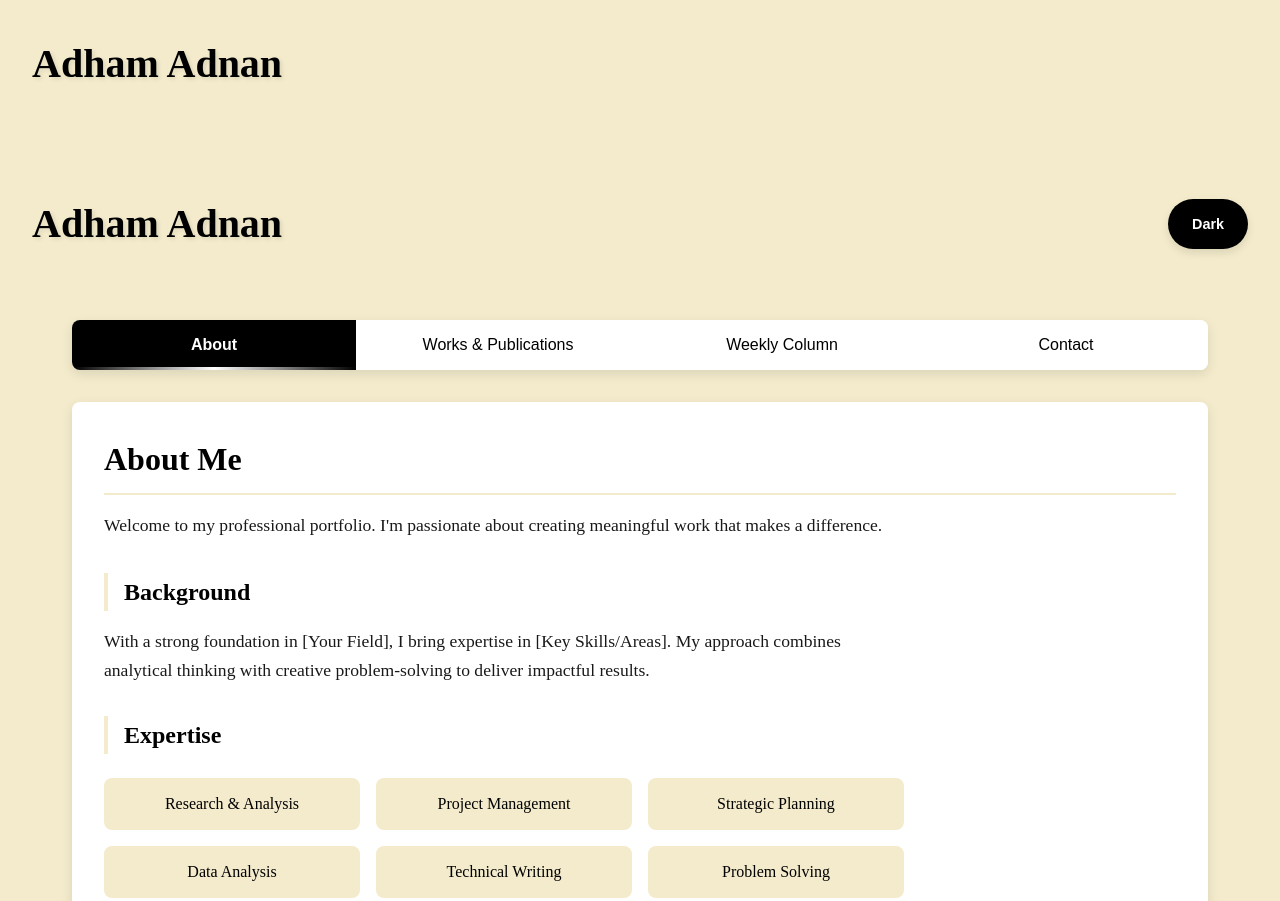
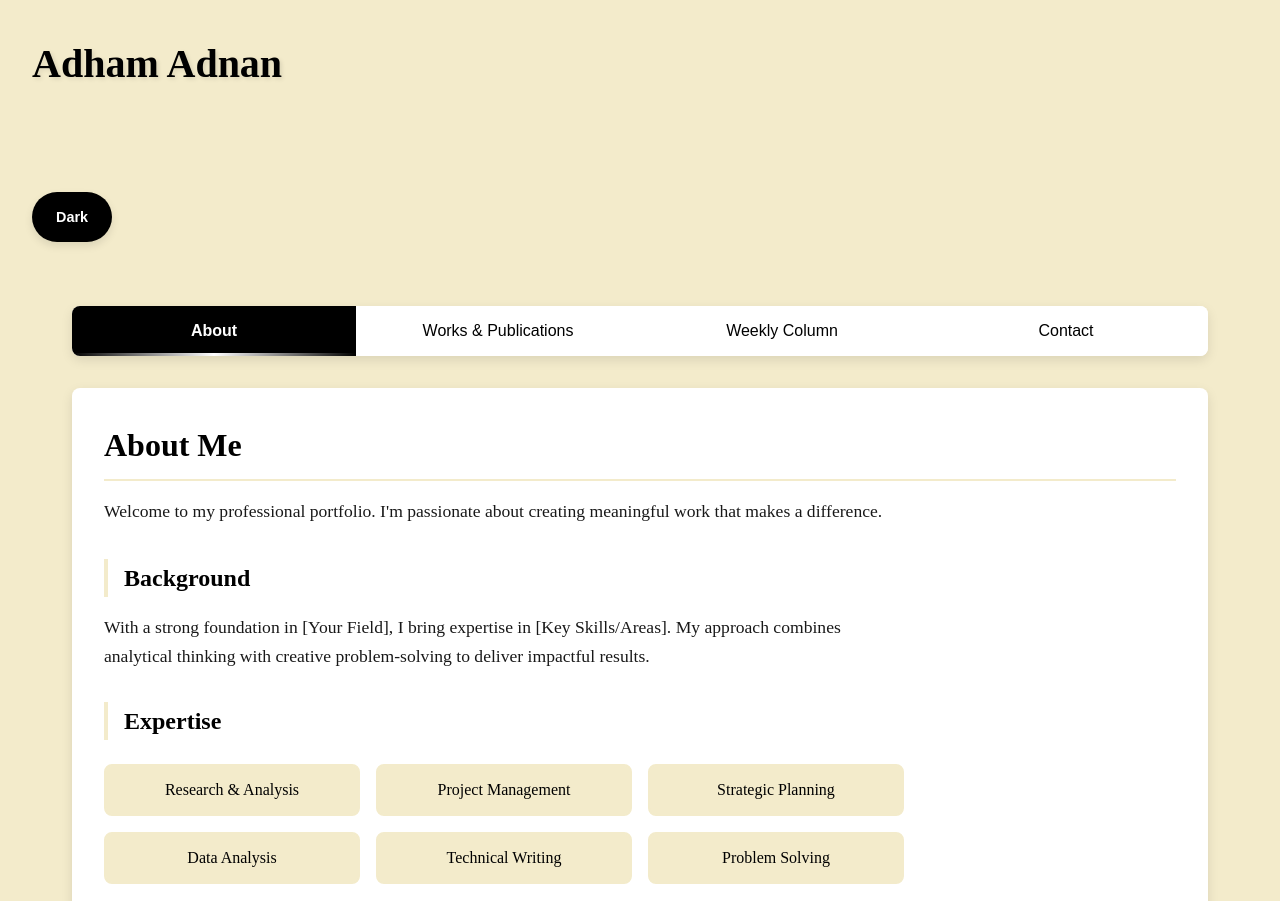
Before and after one commit to Amzz420/am_web, a plain HTML site: page index.html in a window 1280 px wide. Shown: the top 901 px of the page. Drawn offline with Linux system fonts and the light colour scheme.

Commit message:
Update index.html

```diff
--- a/index.html
+++ b/index.html
@@ -11,7 +11,6 @@
 </head>
 <body class="light-theme">
     <header>
-        <h1>Adham Adnan</h1>
         <div class="theme-switcher">
             <button class="btn">Dark</button>
         </div>
```
